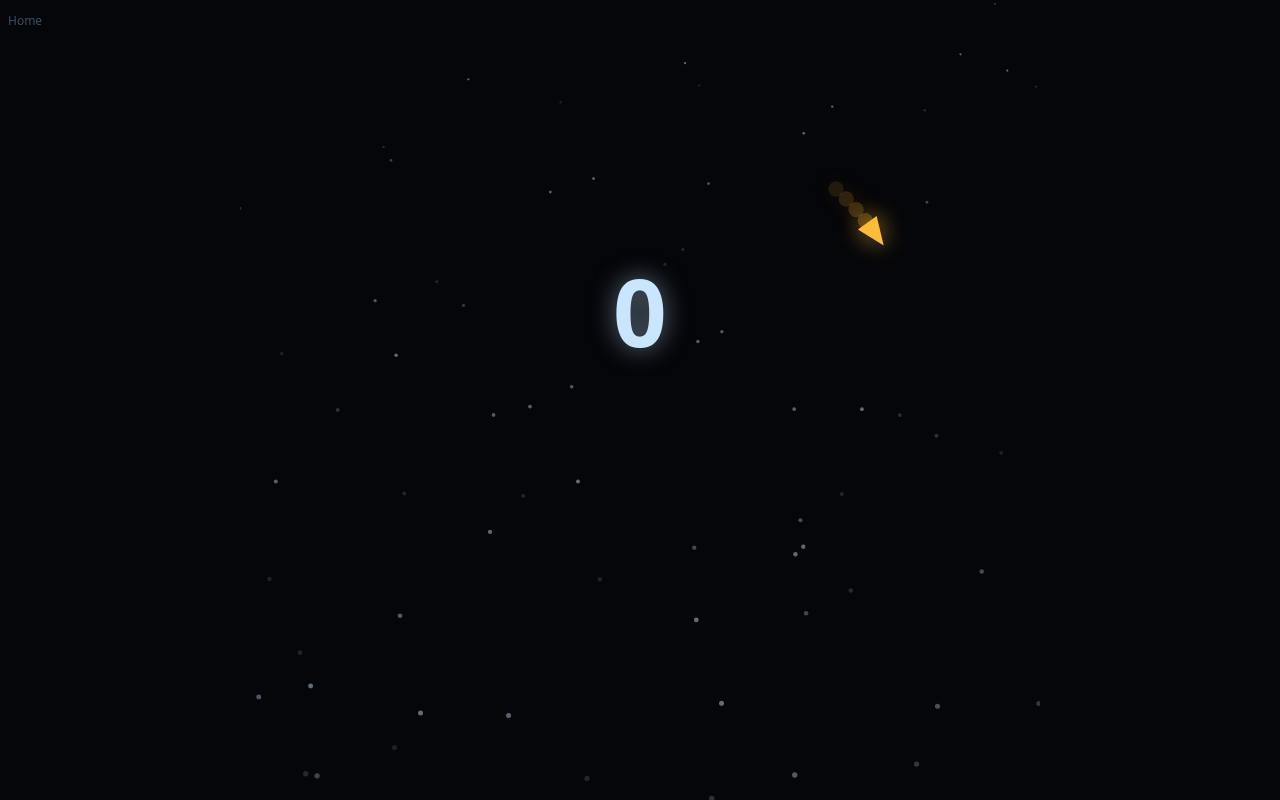
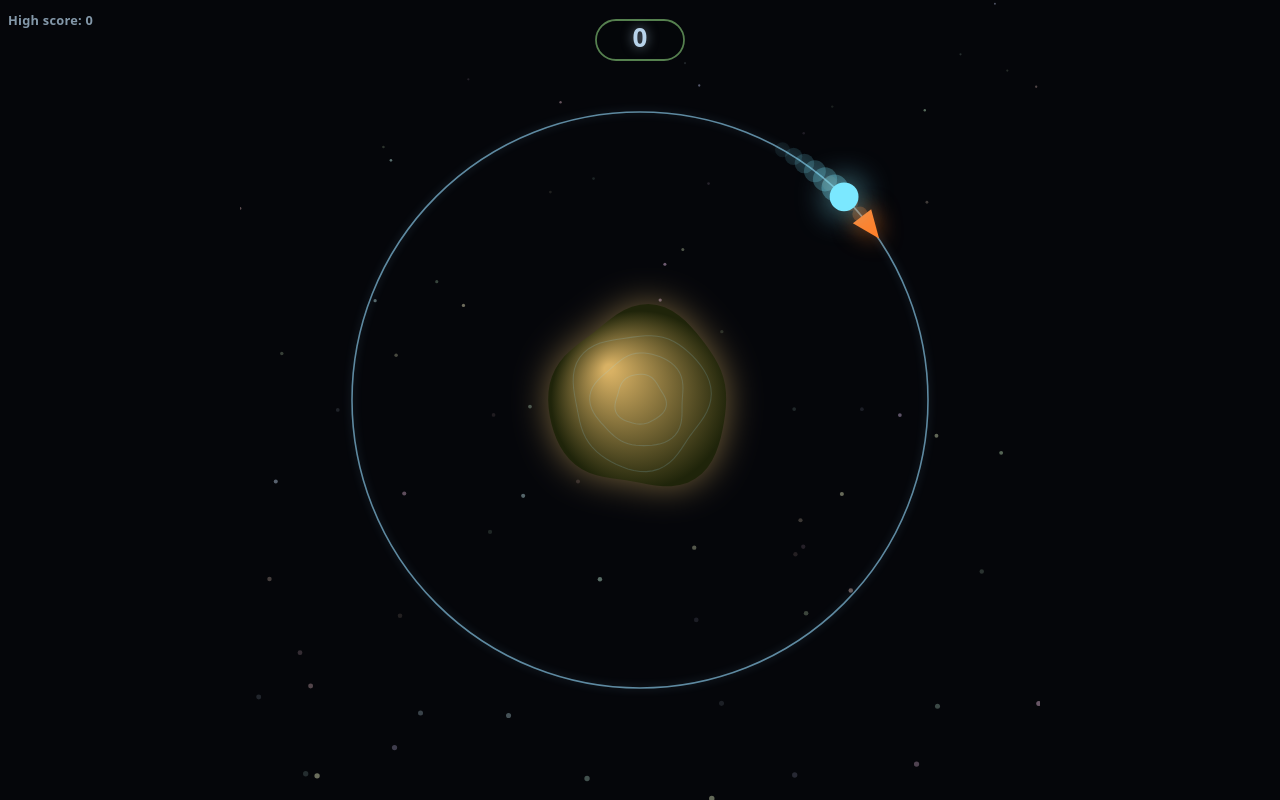
Before and after one commit to comp4020-agentic-coding-studio/comp4020-crit5-QuackyDuck826, an Astro site: page / in a window 1280 px wide. Built offline with nearby package versions, Linux system fonts and the light colour scheme; Astro itself is replaced by a stand-in of ours.

Commit message:
Breathing/color-cycling planet, tap-to-try-again prompt, high score
Planet now slowly grows and shrinks and drifts through hues on top of
its existing ripple texture; stars carry a faint rainbow tint and the
live score chip's border cycles hue for a livelier feel. Death screen
gains a fading "tap to try again" prompt once the score finishes
counting up.

Also swaps the header's self-referential "Home" link for a persistent
high score readout (localStorage-backed), keeping the nav landmark but
removing the dead link.

```diff
--- a/src/pages/index.astro
+++ b/src/pages/index.astro
@@ -25,7 +25,7 @@ import "../styles/styles.css";
   <body>
     <header>
       <nav aria-label="Primary">
-        <a href="./">Home</a>
+        <span id="high-score">High score: 0</span>
       </nav>
     </header>
     <main>
--- a/src/scripts/main.ts
+++ b/src/scripts/main.ts
@@ -9,7 +9,16 @@ const ctxOrNull = canvas.getContext("2d");
 if (!ctxOrNull) throw new Error("2d context unavailable");
 const ctx: CanvasRenderingContext2D = ctxOrNull;
 
+const highScoreLabel = document.querySelector<HTMLElement>("#high-score");
+const HIGH_SCORE_KEY = "orbit-reversal-dodge-high-score";
+let highScore = Number(localStorage.getItem(HIGH_SCORE_KEY)) || 0;
+function paintHighScore() {
+  if (highScoreLabel) highScoreLabel.textContent = `High score: ${highScore}`;
+}
+paintHighScore();
+
 let state = createInitialState();
+let wasGameOver = false;
 let size = 0;
 
 function resize() {
@@ -35,6 +44,12 @@ function frame(now: number) {
   const dt = Math.min(0.05, (now - last) / 1000);
   last = now;
   state = tick(state, dt);
+  if (state.gameOver && !wasGameOver && state.score > highScore) {
+    highScore = Math.floor(state.score);
+    localStorage.setItem(HIGH_SCORE_KEY, String(highScore));
+    paintHighScore();
+  }
+  wasGameOver = state.gameOver;
   render(ctx, state, size);
   requestAnimationFrame(frame);
 }
--- a/src/scripts/render.ts
+++ b/src/scripts/render.ts
@@ -22,9 +22,6 @@ const COLORS = {
   player: [123, 232, 255] as Rgb,
   danger: [255, 106, 61] as Rgb,
   score: [200, 230, 255] as Rgb,
-  planetCore: [90, 170, 230] as Rgb,
-  planetEdge: [8, 12, 26] as Rgb,
-  star: [200, 225, 255] as Rgb,
   closeCall: [110, 255, 210] as Rgb,
   lastSecond: [255, 221, 90] as Rgb,
 };
@@ -39,6 +36,23 @@ function clamp(value: number, min: number, max: number): number {
 
 function lerp(a: number, b: number, t: number): number {
   return a + (b - a) * t;
+}
+
+function hslToRgb(h: number, s: number, l: number): Rgb {
+  const hue = ((h % 360) + 360) % 360;
+  const c = (1 - Math.abs(2 * l - 1)) * s;
+  const x = c * (1 - Math.abs(((hue / 60) % 2) - 1));
+  const m = l - c / 2;
+  let r = 0;
+  let g = 0;
+  let b = 0;
+  if (hue < 60) [r, g, b] = [c, x, 0];
+  else if (hue < 120) [r, g, b] = [x, c, 0];
+  else if (hue < 180) [r, g, b] = [0, c, x];
+  else if (hue < 240) [r, g, b] = [0, x, c];
+  else if (hue < 300) [r, g, b] = [x, 0, c];
+  else [r, g, b] = [c, 0, x];
+  return [Math.round((r + m) * 255), Math.round((g + m) * 255), Math.round((b + m) * 255)];
 }
 
 // A hazard is born red, ages through orange into yellow over its lifetime,
@@ -98,8 +112,9 @@ function drawStars(ctx: CanvasRenderingContext2D, state: GameState, size: number
   for (let i = 0; i < STAR_COUNT; i++) {
     const fx = hash(i * 1.618);
     const fy = hash(i * 2.718 + 4.2);
+    const hue = hash(i * 3.14) * 360;
     const twinkle = 0.5 + 0.5 * Math.sin(state.time * (0.5 + fx) + i * 3.1);
-    ctx.fillStyle = rgba(COLORS.star, 0.12 + twinkle * 0.35);
+    ctx.fillStyle = rgba(hslToRgb(hue, 0.45, 0.82), 0.12 + twinkle * 0.35);
     ctx.beginPath();
     ctx.arc(fx * size, fy * size, size * (0.0012 + fy * 0.0022), 0, Math.PI * 2);
     ctx.fill();
@@ -109,9 +124,12 @@ function drawStars(ctx: CanvasRenderingContext2D, state: GameState, size: number
 // What everything else orbits: a shaded core whose own boundary and inner
 // contours warp continuously (two overlapping sine waves per layer, phase
 // driven by state.time) — a liquid ripple across the surface itself, not a
-// pulse of rings expanding outward.
+// pulse of rings expanding outward. It also breathes (slow size oscillation)
+// and drifts through hues (slow color cycle) on top of that ripple texture.
 const PLANET_SEGMENTS = 72;
 const PLANET_RIPPLE_LAYERS = 3;
+const PLANET_BREATHE_PERIOD = 9;
+const PLANET_HUE_PERIOD = 45;
 
 function warpedRadiusAt(baseRadius: number, angle: number, time: number, phase: number): number {
   const w1 = Math.sin(angle * 3 + time * 1.1 + phase) * 0.06;
@@ -142,26 +160,36 @@ function drawPlanet(ctx: CanvasRenderingContext2D, state: GameState, center: num
   ctx.save();
   ctx.globalAlpha = alpha;
 
+  const breathe = 1 + 0.1 * Math.sin((state.time / PLANET_BREATHE_PERIOD) * Math.PI * 2);
+  const liveRadius = radius * breathe;
+  const hue = (state.time / PLANET_HUE_PERIOD) * 360;
+  const core = hslToRgb(hue, 0.6, 0.62);
+  const edge = hslToRgb(hue + 30, 0.55, 0.09);
+
+  ctx.shadowColor = rgba(core, 0.55);
+  ctx.shadowBlur = liveRadius * 0.4;
+
   const gradient = ctx.createRadialGradient(
-    center - radius * 0.35,
-    center - radius * 0.35,
-    radius * 0.05,
+    center - liveRadius * 0.35,
+    center - liveRadius * 0.35,
+    liveRadius * 0.05,
     center,
     center,
-    radius,
+    liveRadius,
   );
-  gradient.addColorStop(0, rgba(COLORS.planetCore, 1));
-  gradient.addColorStop(1, rgba(COLORS.planetEdge, 1));
+  gradient.addColorStop(0, rgba(core, 1));
+  gradient.addColorStop(1, rgba(edge, 1));
   ctx.fillStyle = gradient;
-  traceWarpedCircle(ctx, center, radius, state.time, 0);
+  traceWarpedCircle(ctx, center, liveRadius, state.time, 0);
   ctx.fill();
 
+  ctx.shadowBlur = 0;
   for (let i = 1; i <= PLANET_RIPPLE_LAYERS; i++) {
-    const layerRadius = radius * (1 - i * 0.24);
+    const layerRadius = liveRadius * (1 - i * 0.24);
     const phase = i * 1.9 + state.time * 0.35;
     traceWarpedCircle(ctx, center, layerRadius, state.time, phase);
     ctx.strokeStyle = rgba(COLORS.ring, 0.16);
-    ctx.lineWidth = Math.max(1, radius * 0.012);
+    ctx.lineWidth = Math.max(1, liveRadius * 0.012);
     ctx.stroke();
   }
 
@@ -357,8 +385,9 @@ function drawScore(ctx: CanvasRenderingContext2D, state: GameState, size: number
     roundedRect(ctx, chipX, chipY, chipW, chipH, chipH / 2);
     ctx.fill();
 
-    ctx.strokeStyle = rgba(COLORS.score, 0.22 + 0.18 * pulse);
-    ctx.lineWidth = Math.max(1, size * 0.0018);
+    const borderHue = state.time * 22;
+    ctx.strokeStyle = rgba(hslToRgb(borderHue, 0.65, 0.72), 0.3 + 0.25 * pulse);
+    ctx.lineWidth = Math.max(1, size * 0.0022);
     roundedRect(ctx, chipX, chipY, chipW, chipH, chipH / 2);
     ctx.stroke();
 
@@ -380,6 +409,13 @@ function drawScore(ctx: CanvasRenderingContext2D, state: GameState, size: number
   ctx.font = `700 ${Math.round(fontSize)}px system-ui, sans-serif`;
   ctx.fillText(String(Math.floor(state.score)), size / 2, size * 0.4);
   ctx.shadowBlur = 0;
+
+  const promptAlpha = clamp((elapsed - 0.9) / 0.4, 0, 1);
+  if (promptAlpha <= 0) return;
+  const promptPulse = 0.6 + 0.4 * Math.sin(state.time * 3);
+  ctx.font = `600 ${Math.round(size * 0.026)}px system-ui, sans-serif`;
+  ctx.fillStyle = rgba(COLORS.score, promptAlpha * (0.45 + 0.4 * promptPulse));
+  ctx.fillText("tap to try again", size / 2, size * 0.4 + fontSize * 0.9);
 }
 
 export function render(ctx: CanvasRenderingContext2D, state: GameState, size: number) {
--- a/src/styles/styles.css
+++ b/src/styles/styles.css
@@ -35,15 +35,11 @@ header nav {
   z-index: 1;
 }
 
-header nav a {
-  color: rgba(150, 220, 255, 0.35);
-  font-size: 0.75rem;
-  text-decoration: none;
-}
-
-header nav a:hover,
-header nav a:focus-visible {
-  color: rgba(150, 220, 255, 0.8);
+header nav span {
+  color: rgba(200, 230, 255, 0.65);
+  font-size: 0.8rem;
+  font-weight: 600;
+  letter-spacing: 0.02em;
 }
 
 main {
```
